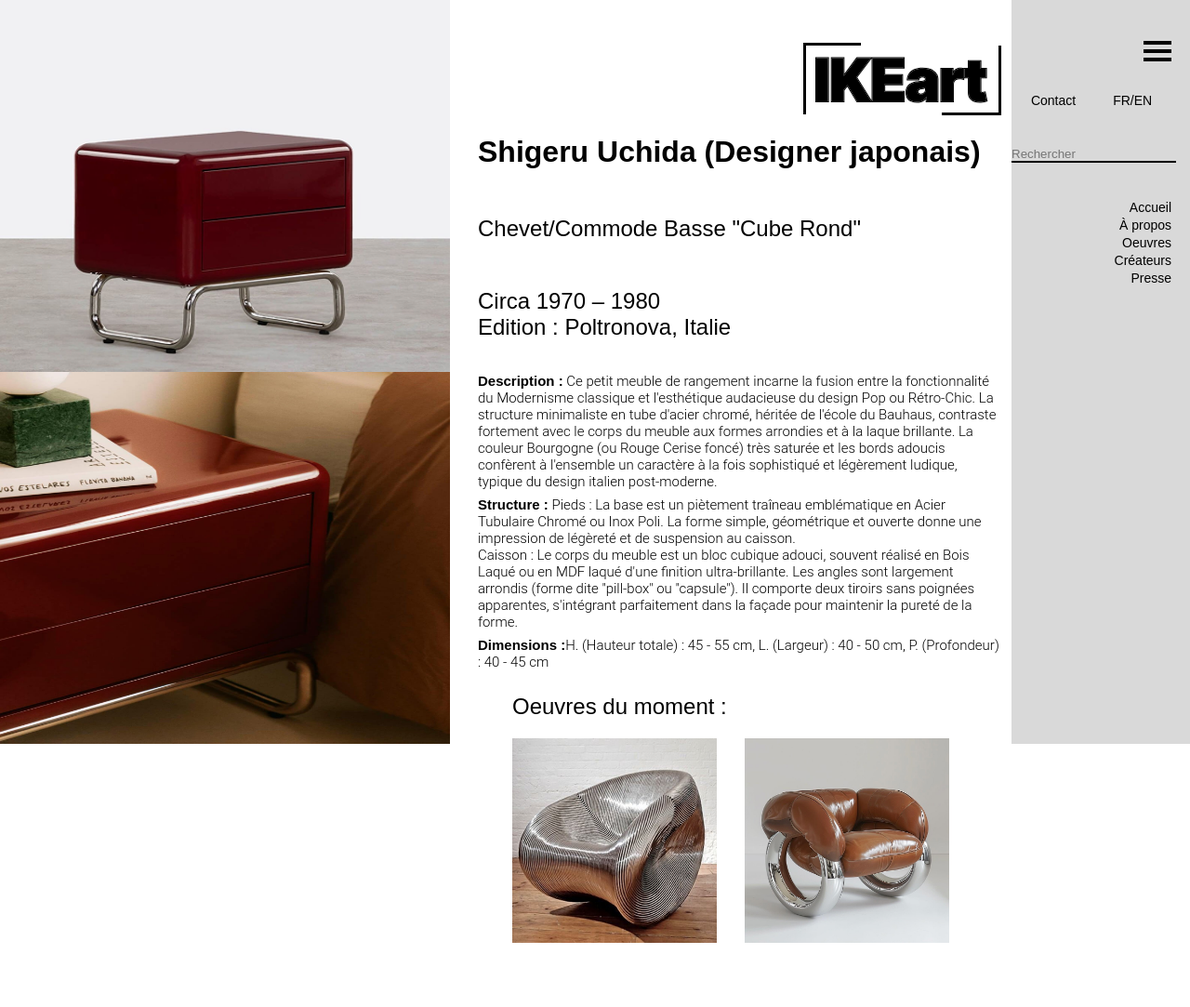
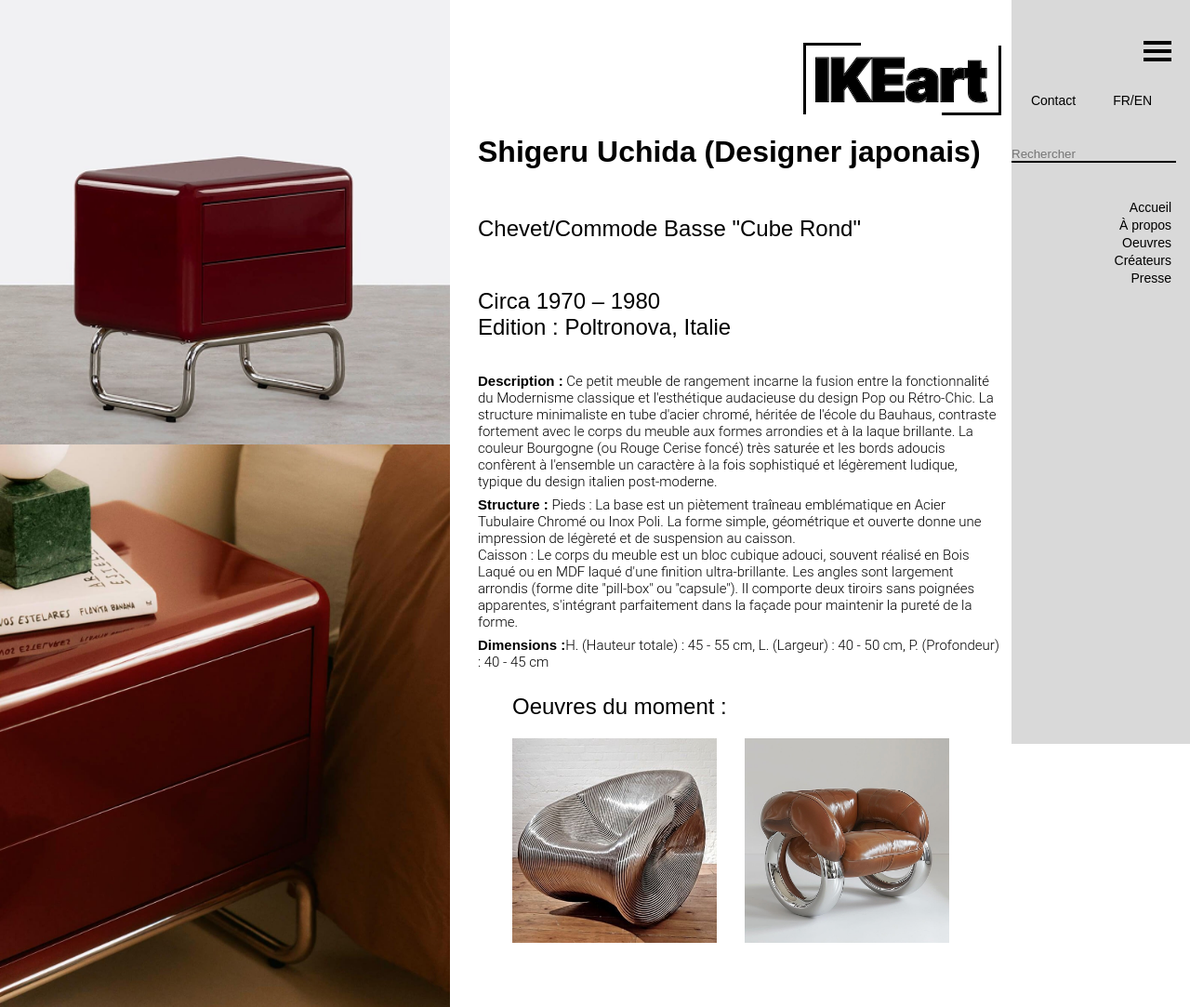
Before and after one commit to IKEART/IKEART, a plain HTML site: page pagearticle9.html in a window 1280 px wide. Shown: the whole page at 93% size. Before the commit the page ends 1014 px from the top, so only its background shows below. Drawn offline with Linux system fonts and the light colour scheme.

Commit message:
Update pagearticle9.css

```diff
--- a/pagearticle9.css
+++ b/pagearticle9.css
@@ -27,16 +27,6 @@ main {
   padding-right: 30px;
 }
 
-.img_1 {
-  background: url("images/img_23.png") no-repeat center center;
-  background-size: cover;
-}
-
-.img_2 {
-  background: url("images/IMG_9_2.JPG") no-repeat center center;
-  background-size: cover;
-}
-
 
 .left {
   margin: 0;
@@ -50,6 +40,13 @@ main {
 .img_left {
   width: 100%;
   height: 50vh;
+}
+
+.img_left, .sim_img {
+  width: 100%; /* S'assurer qu'elles ont une taille */
+  height: 100%; /* S'assurer qu'elles ont une taille */
+  object-fit: cover;
+  display: block;
 }
 
 .mid {
@@ -102,14 +99,7 @@ main {
   height: 220px;
 }
 
-.sim_img_1 {
-  background: url("images/img_13.png") no-repeat center center;
-  background-size: cover;
-}
-.sim_img_2 {
-  background: url("images/img_12.png") no-repeat center center;
-  background-size: cover;
-}
+
 
 .right {
   width: 15%;
```
Lines whose indentation alone changed are shown as unchanged.
